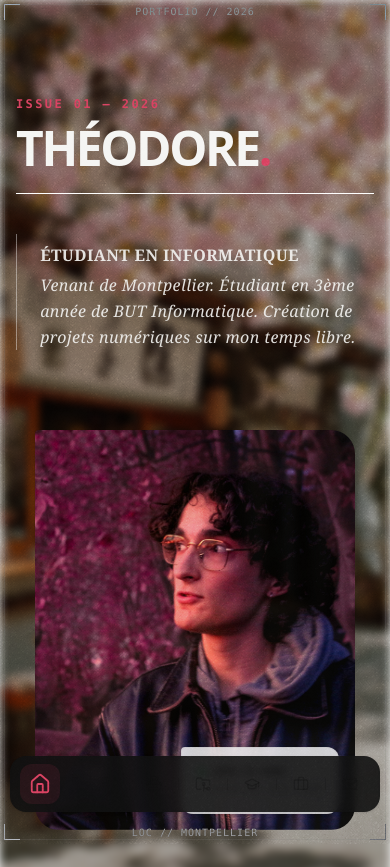
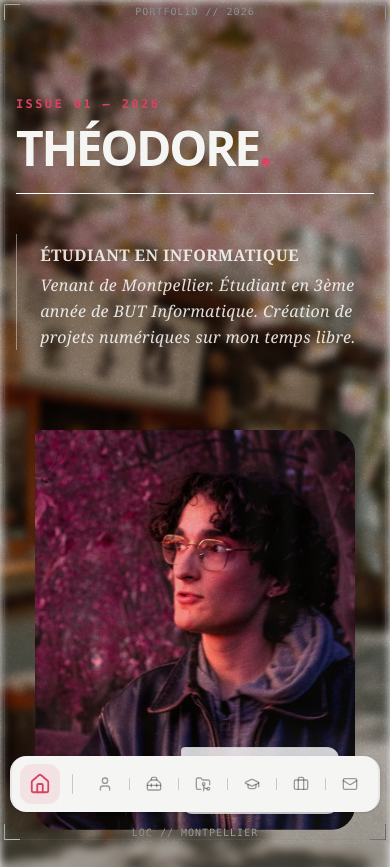
Before and after one commit to theodoredeboisseson/theodoredeboisseson.github.io, a Next.js app: page / in a window 390 px wide. Shown: the top 867 px of the page. Built offline with nearby package versions, Linux system fonts and the light colour scheme; a web font is replaced by a local one.

Commit message:
fix: SectionNavigator mobile version colors

```diff
--- a/app/components/ui/navigation/SectionNavigator.tsx
+++ b/app/components/ui/navigation/SectionNavigator.tsx
@@ -60,7 +60,8 @@ export default function SectionNavigator() {
         <>
             {/* Desktop: Fixed left sidebar */}
             <nav className={`hidden xl:flex fixed top-1/2 -translate-y-1/2 z-50 transition-all duration-500 ${isPastHeader ? 'left-4' : 'left-0'}`}>
-                <div className={`bg-[#F5F5F3CC] backdrop-blur-xs py-3 px-1 shadow-sm transition-all duration-500 border-[#11111110] ${isPastHeader ? 'border-y border-b-4 border-r-3 rounded-2xl' : 'border-y border-x rounded-r-2xl opacity-40'}`}>
+                <div className={`bg-[#F5F5F3CC] backdrop-blur-xs py-3 px-1 shadow-sm transition-all duration-500 border-[#11111110]
+                ${isPastHeader ? 'border-y border-b-4 border-r-3 rounded-2xl' : 'border-y border-x rounded-r-2xl opacity-40'}`}>
                     <div className="flex flex-col">
                         {sections.map((section, index) => {
                             const isNextToActive = index === activeIndex || index === activeIndex - 1;
@@ -91,7 +92,7 @@ export default function SectionNavigator() {
 
             {/* Mobile: Bottom horizontal bar */}
             <nav className="xl:hidden fixed bottom-8 left-1/2 -translate-x-1/2 z-50 pointer-events-none">
-                <div className="bg-[#111111E6] backdrop-blur-xs border-x border-[#11111110] border-l-2 border-r-2 px-2 py-2 rounded-2xl shadow-sm pointer-events-auto">
+                <div className="bg-background backdrop-blur-xs border-x border-[#11111110] border-l-2 border-r-2 px-2 py-2 rounded-2xl shadow-sm pointer-events-auto">
                     <div className="flex flex-row">
                         {sections.map((section, index) => {
                             const isNextToActive = index === activeIndex || index === activeIndex - 1;
```
